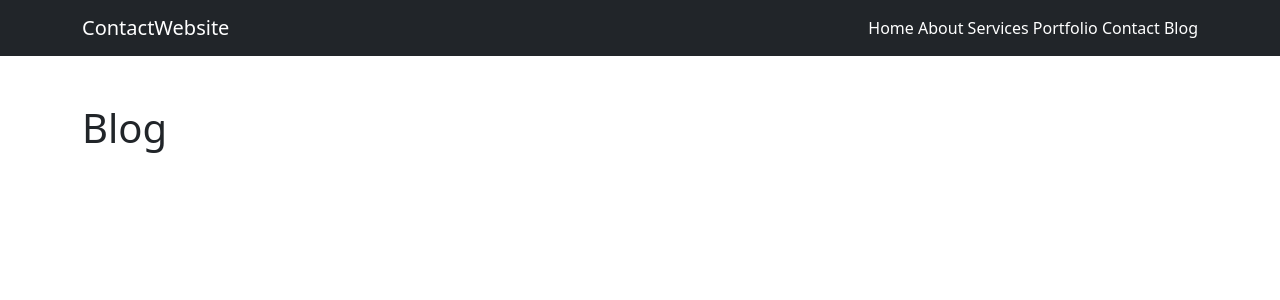
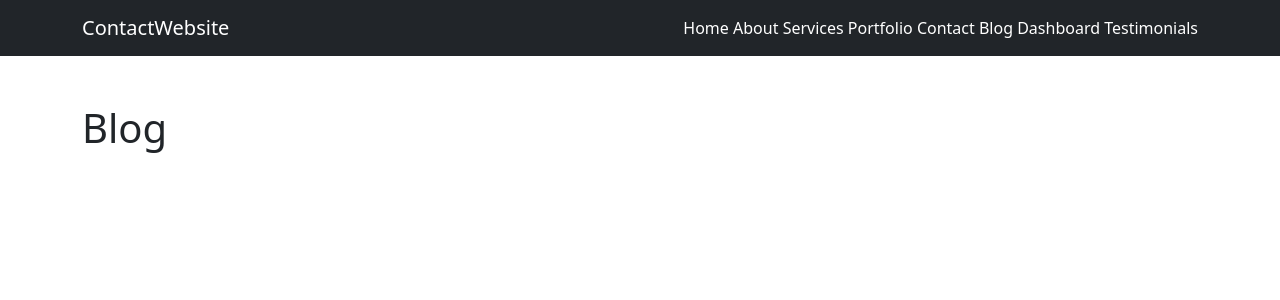
Before and after one commit to kasideduamgthong/contact-website, a Flask app: page /blog in a window 1280 px wide. Shown: the top 300 px of the page. Run offline with Flask 3, Linux system fonts and the light colour scheme.

Commit message:
Update navbar with dashboard and testimonials

```diff
--- a/templates/base.html
+++ b/templates/base.html
@@ -16,6 +16,8 @@
             <a class="nav-link d-inline text-white" href="/portfolio">Portfolio</a>
             <a class="nav-link d-inline text-white" href="/contact">Contact</a>
             <a class="nav-link d-inline text-white" href="/blog">Blog</a>
+            <a class="nav-link d-inline text-white" href="/dashboard">Dashboard</a>
+            <a class="nav-link d-inline text-white" href="/testimonials">Testimonials</a>
         </div>
     </div>
 </nav>
```
